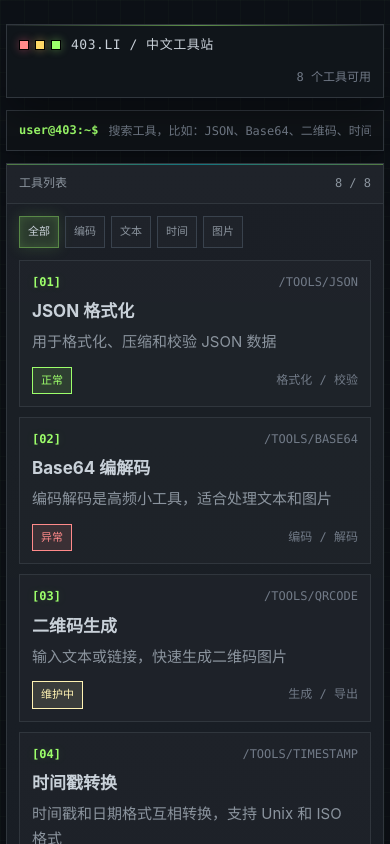
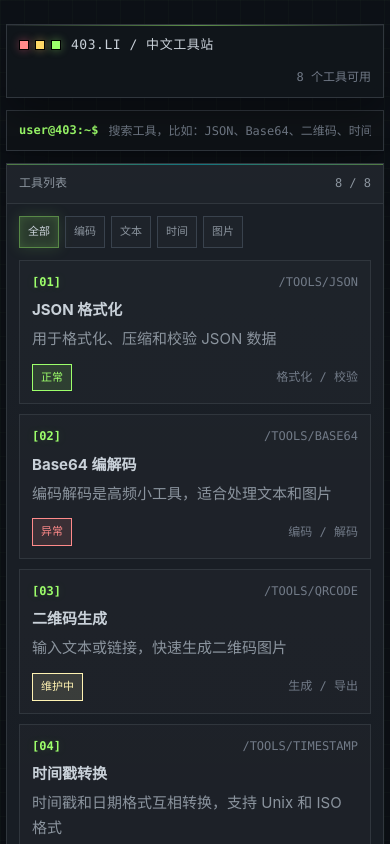
Before and after one commit to Xue-LC/403-li, a Vue app: page / in a window 390 px wide. Shown: the top 844 px of the page. Built offline with nearby package versions, Linux system fonts and the light colour scheme; a web font is replaced by a local one.

Commit message:
style: 减小工具标题字体 (19px→16px 桌面，17px→15px 移动)

```diff
--- a/src/assets/styles.css
+++ b/src/assets/styles.css
@@ -429,7 +429,7 @@ body::after {
 
 .tool-card h3 {
   margin: 0 0 6px;
-  font-size: 19px;
+  font-size: 16px;
   line-height: 1.35;
   color: var(--text);
 }
@@ -505,7 +505,7 @@ body::after {
   }
 
   .tool-card h3 {
-    font-size: 17px;
+    font-size: 15px;
   }
 
   .tool-card p {
```
